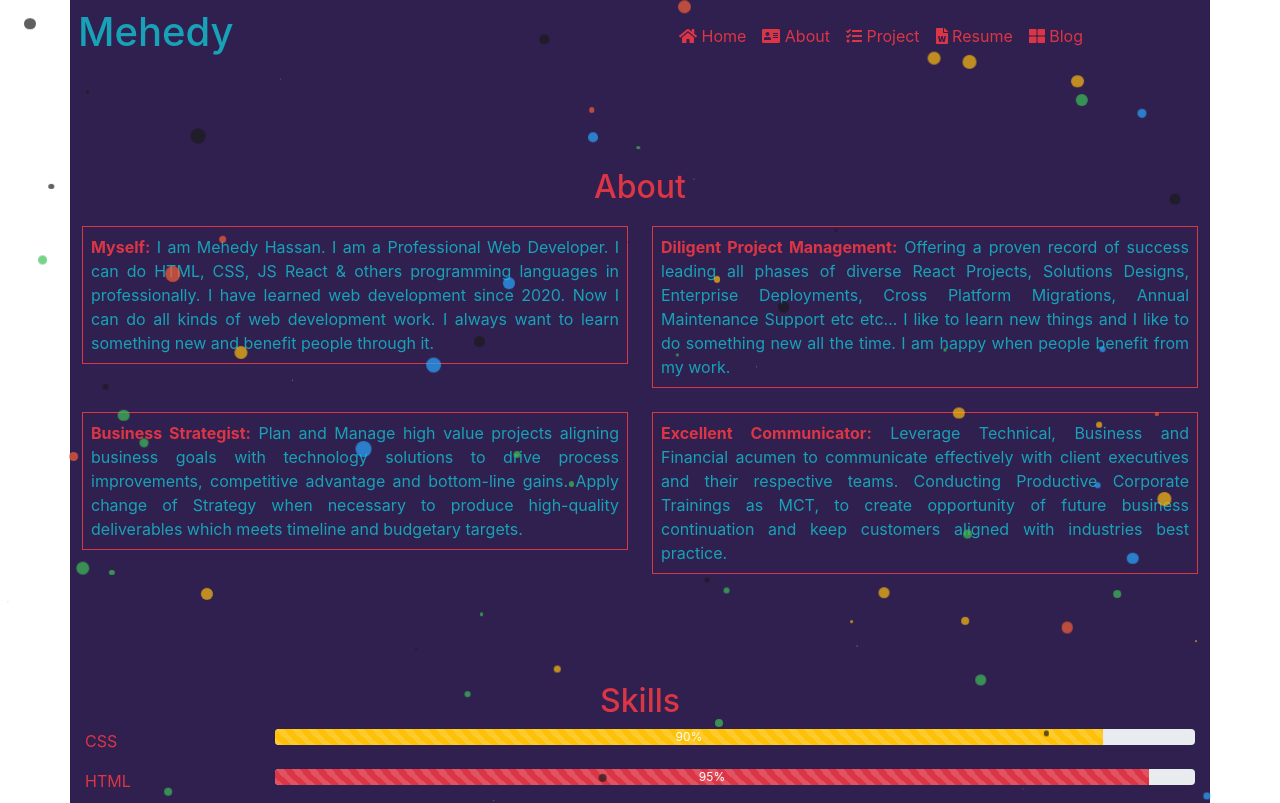
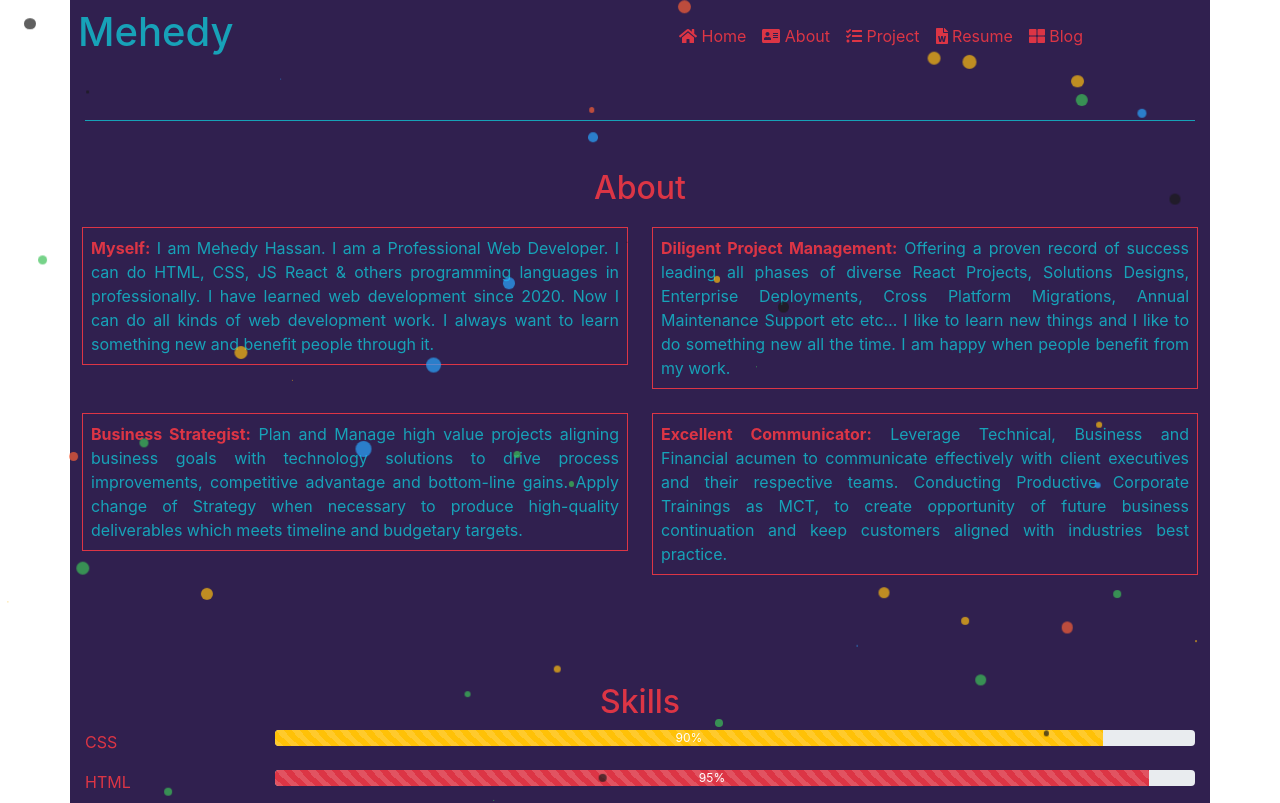
Before and after one commit to mdmehedyhassan/my-protfolio, a React (Create React App) app: page /about in a window 1280 px wide. Shown: the top 803 px of the page. Built offline with nearby package versions, Linux system fonts and the light colour scheme.

Commit message:
backgound fixed

```diff
--- a/src/App.js
+++ b/src/App.js
@@ -19,7 +19,7 @@ function App() {
   return (
     <div className="container main-app-container">
       <Router>
-        <Header></Header>
+          <Header></Header>
         <div >
           <Switch>
             <Route path="/home">
--- a/src/components/About/About.js
+++ b/src/components/About/About.js
@@ -2,7 +2,7 @@ import React from 'react';
 
 const About = () => {
     return (
-        <div className="mb-5 pb-5 mt-5 pt-5">
+        <div className="mb-5 pb-5 mt-5 pt-5 border-top border-info">
             <h2 className="text-center text-danger">About</h2>
             <div className="row  text-info">
                 <div className="col-md-6 col-12 p-2  project-detail-card">
--- a/src/components/Home/Home.css
+++ b/src/components/Home/Home.css
@@ -1,5 +1,5 @@
 .ball {
-    position: absolute;
+    position: fixed;
     border-radius: 50%;
     opacity: 0.7;
 }
--- a/src/components/Home/Home.js
+++ b/src/components/Home/Home.js
@@ -8,7 +8,7 @@ import './Home.css'
 
 const colors = ["#3CC157", "#2AA7FF", "#1B1B1B", "#FCBC0F", "#F85F36"];
 
-const numBalls = 80;
+const numBalls = 50;
 const balls = [];
 
 for (let i = 0; i < numBalls; i++) {
```
